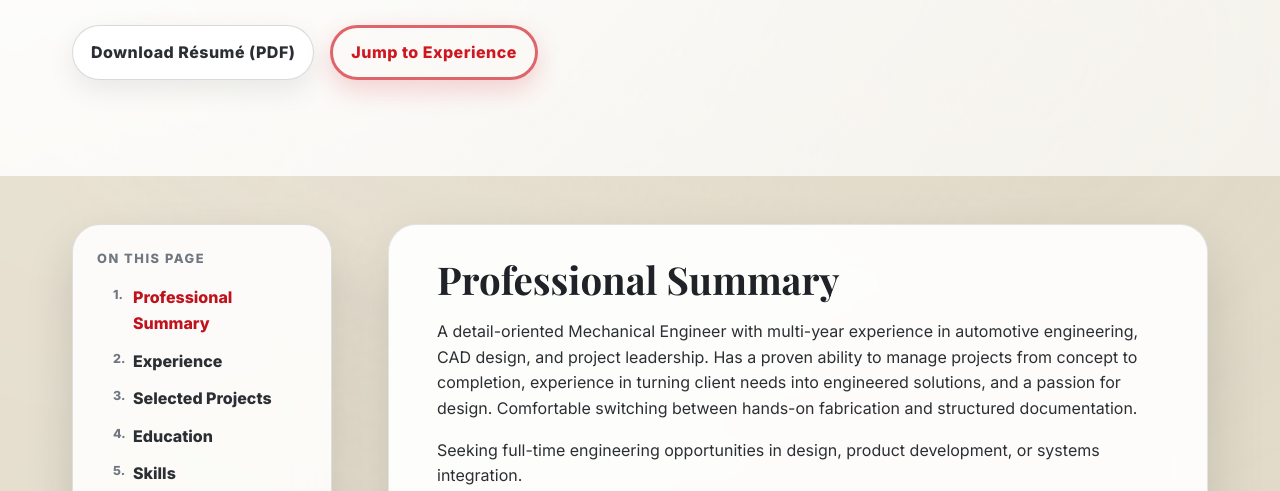
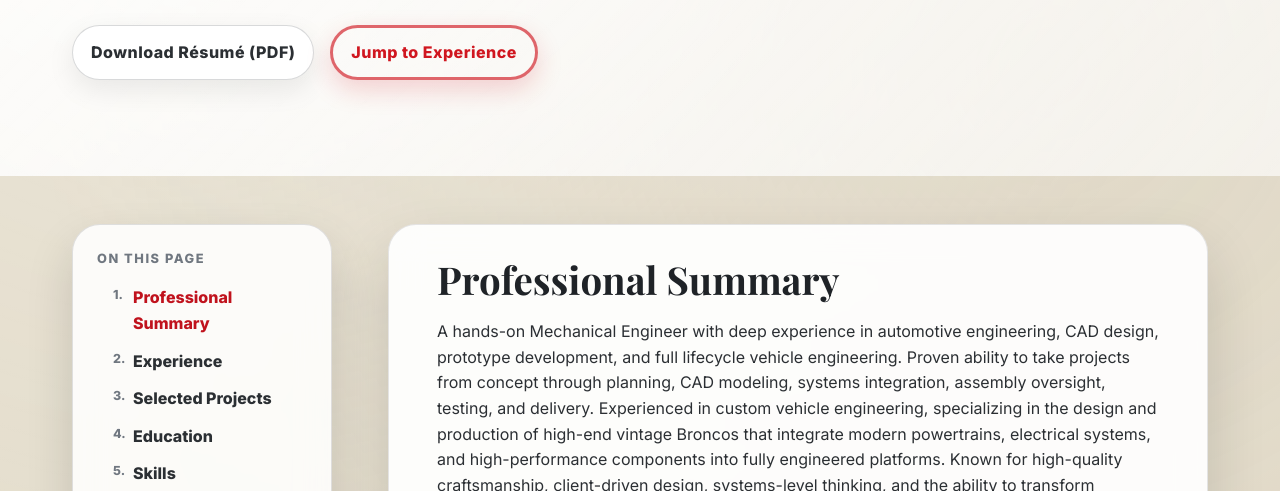
Before and after one commit to trhanford/portfolio, a plain HTML site: page resume.html in a window 1280 px wide. Shown: the part 461-952 px from the top of the page. Drawn offline with nearby package versions, Linux system fonts and the light colour scheme.

Commit message:
Update resume.html

```diff
--- a/resume.html
+++ b/resume.html
@@ -153,9 +153,13 @@
         <section id="summary" class="resume-section">
           <h2>Professional Summary</h2>
           <p>
-            A detail-oriented Mechanical Engineer with multi-year experience in automotive engineering, CAD design, and project leadership. Has a proven
-            ability to manage projects from concept to completion, experience in turning client needs into engineered solutions, and a passion for
-            design. Comfortable switching between hands-on fabrication and structured documentation.
+            A hands-on Mechanical Engineer with deep experience in automotive engineering, CAD design, prototype
+            development, and full lifecycle vehicle engineering. Proven ability to take projects from concept through planning,
+            CAD modeling, systems integration, assembly oversight, testing, and delivery. Experienced in custom vehicle
+            engineering, specializing in the design and production of high-end vintage Broncos that integrate modern powertrains,
+            electrical systems, and high-performance components into fully engineered platforms. Known for high-quality
+            craftsmanship, client-driven design, systems-level thinking, and the ability to transform complex mechanical and
+            electrical requirements into engineered solutions
           </p>
           <p>Seeking full-time engineering opportunities in design, product development, or systems integration. </p>
         </section>
```
